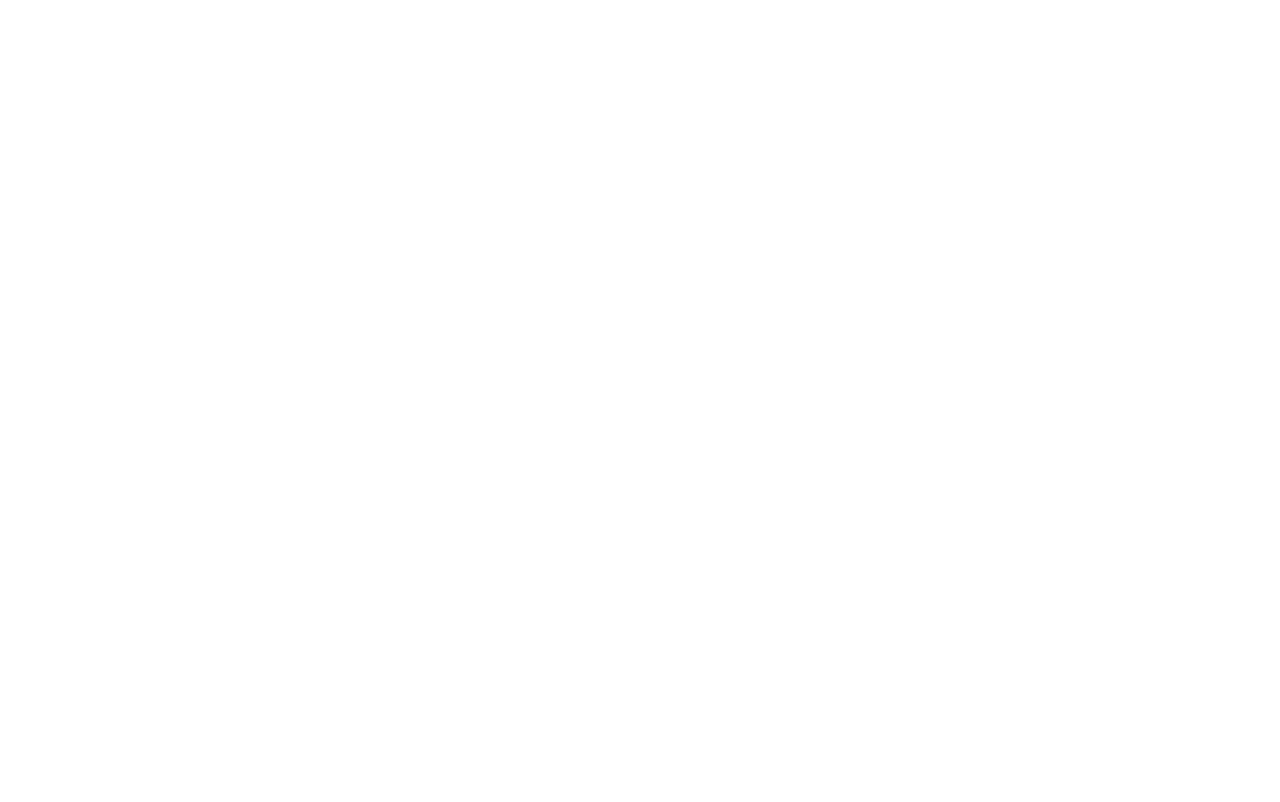
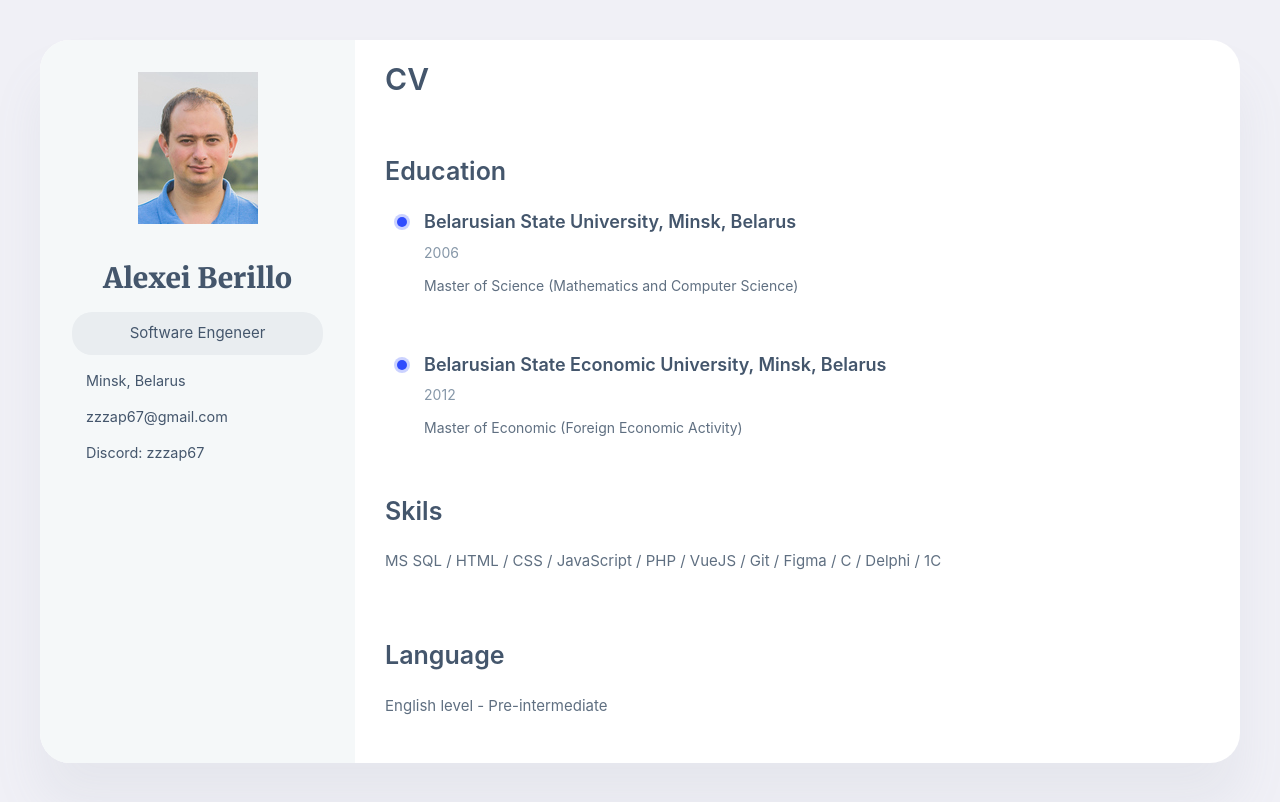
Before and after one commit to zzzap67/rsschool-cv, a plain HTML site: page index.html in a window 1280 px wide. Drawn offline with Linux system fonts and the light colour scheme.

Commit message:
feat: cv html info add

```diff
--- a/index.html
+++ b/index.html
@@ -4,9 +4,79 @@
   <meta charset="UTF-8">
   <meta http-equiv="X-UA-Compatible" content="IE=edge">
   <meta name="viewport" content="width=device-width, initial-scale=1.0">
-  <title>CV</title>
+  <title>Alexei Berillo | CV</title>
+
+  <link rel="stylesheet" type="text/css" href="style.css">
 </head>
 <body>
+    <div class="main">
+	    <div class="wrapper">
+			<!-- Sidebar -->
+        <div class="sidebar">
+		        <div class="avatar-wrap">
+				        <img src="avatar.jpg" height="152" width="120"></img>
+				    </div>
+
+				    <div class="text-center">
+					    <h3 class="title sidebar__user-name">Alexei Berillo</h3>
+					    <div class="badge">Software Engeneer</div>
+				    </div>
+
+				    <ul class="contact-block">
+					    <li class="contact-block__item">
+						    Minsk, Belarus
+					    </li>
+					    <li class="contact-block__item">
+						    <a href="mailto:zzzap67@gmail.com">zzzap67@gmail.com</a>
+					    </li>
+					    <li class="contact-block__item">
+						    Discord: zzzap67
+					    </li>
+				    </ul>
+
+      </div>
+
+			<!-- Content -->
+		    <div class="content">
+          <h1 class="title title--h1">CV</h1>
+
+          <div class="section">
+            <h2 class="title title--h2">Education</h2>
+            <div class="timeline">
+              <!-- Item -->
+              <article class="timeline__item">
+                <h5 class="title title--h3 timeline__title">Belarusian State University, Minsk, Belarus</h5>
+                <span class="timeline__period">2006</span>
+                <p class="timeline__description">Master of Science (Mathematics and Computer Science)</p>
+              </article>
+
+              <!-- Item -->
+              <article class="timeline__item">
+                <h5 class="title title--h3 timeline__title">Belarusian State Economic University, Minsk, Belarus</h5>
+                <span class="timeline__period">2012</span>
+                <p class="timeline__description">Master of Economic (Foreign Economic Activity)</p>
+              </article>
+            </div>
+          </div>
+          <div class="section mt-0">
+		        <h2 class="title title--h2">Skils</h2>
+				  	<div>
+					    <p>MS SQL / HTML / CSS / JavaScript / PHP / VueJS / Git / Figma / C / Delphi / 1C</p>
+				    </div>
+				  </div>
+
+          <div class="section mt-0">
+		        <h2 class="title title--h2">Language</h2>
+				  	<div>
+					    <p>English level - Pre-intermediate</p>
+				    </div>
+				  </div>
+
+        </div><!-- Content End -->
+		</div><!-- Wrapper End -->
+  </div>
+
+
 
 </body>
 </html>
--- a/style.css
+++ b/style.css
@@ -0,0 +1,198 @@
+@import url("https://fonts.googleapis.com/css?family=Merriweather:400,900&display=swap");
+
+html {
+  font-size: 16px;
+}
+
+body, html {
+  font-size: 1rem;
+}
+
+body {
+  background: #F0F0F6;
+  color: #5F6F81;
+  font-family: "Inter", sans-serif;
+  font-size: 0.9375rem;
+  font-weight: 400;
+  line-height: 1.65;
+}
+
+h1, h2, h3, h4, h5, h6 {
+  color: #44566C;
+  font-family: "Inter", sans-serif;
+  font-weight: 600;
+  line-height: 1.3;
+}
+
+.title--h1 {
+  font-size: 1.875rem;
+  margin-bottom: 2.1875rem;
+}
+
+.title--h2 {
+  font-size: 1.5625rem;
+  margin-bottom: 1.375rem;
+}
+
+.title--h3 {
+  font-size: 1.125rem;
+  margin-bottom: 0.625rem;
+}
+
+a {
+  color: #304CFD;
+  cursor: pointer;
+  text-decoration: none;
+  -webkit-text-decoration-skip: objects;
+  transition: color 0.3s cubic-bezier(0.72, 0.16, 0.345, 0.875);
+}
+a:hover {
+  color: #304CFD;
+  outline: none;
+  text-decoration: underline;
+}
+a.decoration--none {
+  text-decoration: none;
+}
+
+.badge {
+  font-size: 0.9375rem;
+  font-weight: 400;
+  border-radius: 20px;
+  padding: 0.5625rem 1rem;
+  background-color: #E9EDF0;
+  color: #44566C;
+}
+
+.sidebar {
+  display: flex;
+  flex-direction: column;
+  justify-content: top;
+  background-color: #F5F8F9;
+  border-radius: 30px 0px 0px 30px;
+  padding: 2rem;
+  width: 17.5rem;
+  text-align: center;
+}
+
+.sidebar__user-name {
+  font-family: "Merriweather", serif;
+  font-size: 1.75rem;
+  margin-bottom: 1rem;
+}
+
+
+.contact-block {
+  color: #44566C;
+  font-size: 0.9rem;
+  list-style: none;
+  padding-left: 0;
+}
+
+.contact-block__item {
+  display: flex;
+  align-items: center;
+  margin-bottom: 0.75rem;
+  margin-left: 0.875rem;
+  overflow: hidden;
+  text-overflow: ellipsis;
+  white-space: nowrap;
+}
+
+.contact-block__item a {
+  color: #44566C;
+  text-decoration: none;
+}
+.contact-block__item a:hover {
+  color: #304CFD;
+}
+
+.main {
+  display: flex;
+  flex-direction: column;
+  align-items: center;
+  justify-content: center;
+  padding: 2rem;
+}
+
+.wrapper {
+  background-color: #fff;
+  border-radius: 30px 30px 30px 30px;
+  box-shadow: 0 2.5rem 3.125rem rgba(134, 151, 168, 0.1);
+  display: flex;
+
+  margin-left: auto;
+  margin-right: auto;
+  position: relative;
+  width: 100%;
+}
+
+.content {
+  margin-bottom: 1.875rem;
+  padding-left: 1.875rem;
+  padding-right: 1.875rem;
+  width: calc(100% - 280px);
+  position: relative;
+}
+
+.section {
+  margin-top: 1.8125rem;
+  padding: .1px 0;
+}
+
+
+.avatar-wrap {
+  position: relative;
+  z-index: 1;
+}
+
+.avatar {
+  display: block;
+  height: 100%;
+  width: 100%;
+}
+
+.timeline {
+  margin-top: 1.8125rem;
+  padding-left: 1.0625rem;
+}
+
+.timeline__item {
+
+  padding-bottom: 1.1875rem;
+  padding-left: 1.375rem;
+  position: relative;
+}
+.timeline__item::before {
+  content: '';
+  background-color: #304CFD;
+  box-shadow: 0 0 0 0.1875rem rgba(48, 76, 253, 0.25);
+  border-radius: 50%;
+  position: absolute;
+  top: 0;
+  left: -0.3125rem;
+  height: 0.625rem;
+  width: 0.625rem;
+}
+.timeline__item:last-child {
+  border: 0;
+  padding-bottom: 0;
+}
+.timeline__item:last-child p {
+  margin-bottom: 0.375rem;
+}
+
+
+.timeline__title {
+  margin-bottom: 0;
+  position: relative;
+  top: -0.4375rem;
+}
+.timeline__period {
+  color: #8697A8;
+  font-size: 0.875rem;
+}
+.timeline__description {
+  font-size: 0.875rem;
+  margin-top: 0.5rem;
+}
```
Also changed, not shown: avatar.jpg (added).
